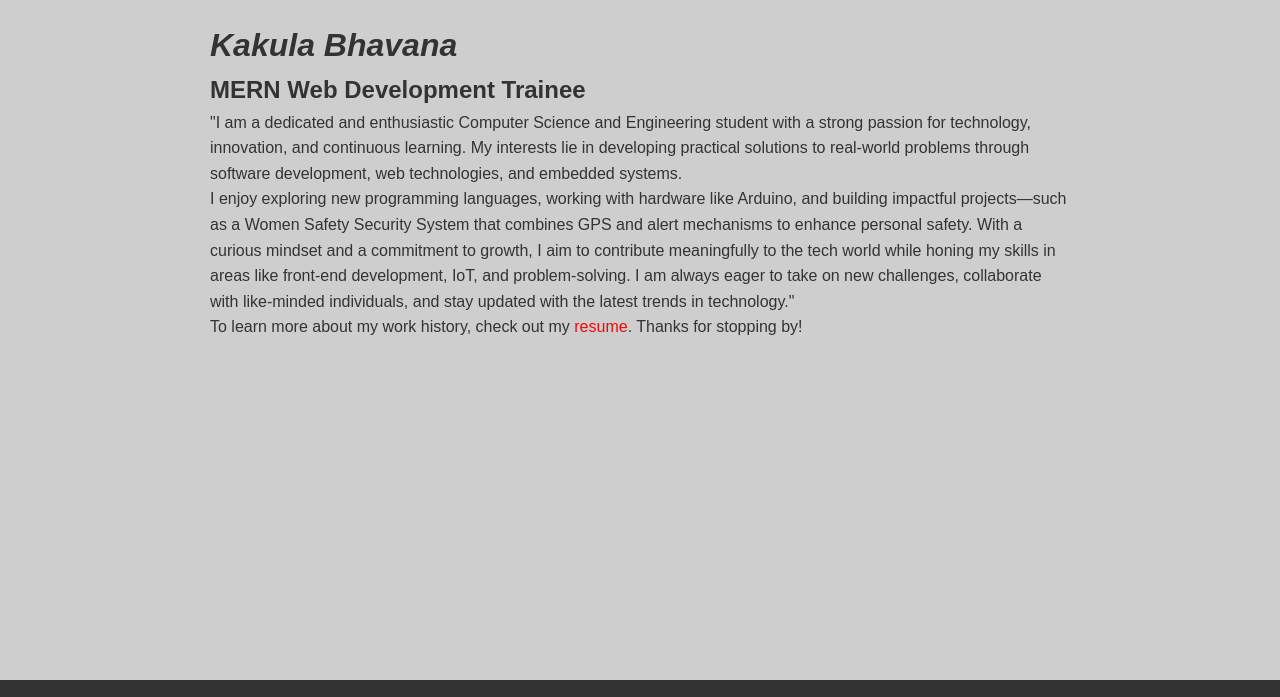
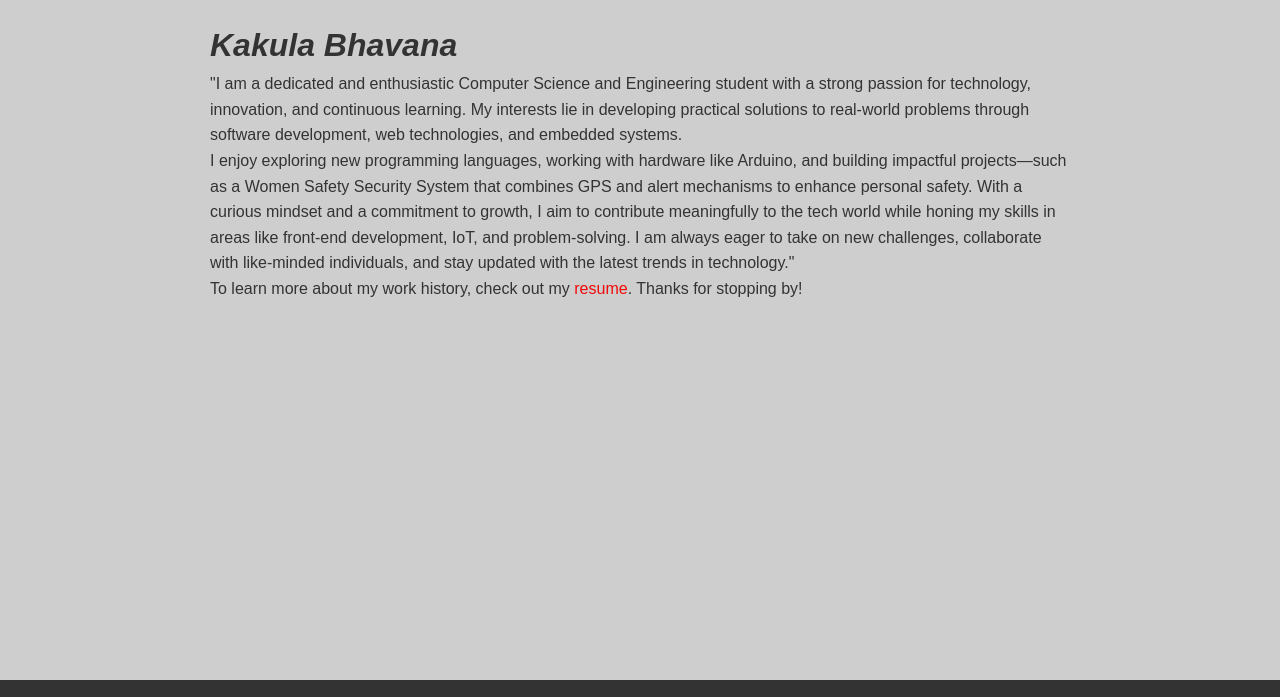
Before and after one commit to Bhavana200525/portfolio, a plain HTML site: page index.html in a window 1280 px wide. Shown: the top 697 px of the page. Drawn offline with Linux system fonts and the light colour scheme.

Commit message:
Updated portfolio with latest changes

```diff
--- a/index.html
+++ b/index.html
@@ -19,7 +19,7 @@
       <div class="content-bg"><header>
       <!-- Start content edits below this line. -->
         <h1><i>Kakula Bhavana</i></h1>
-        <h2>MERN Web Development Trainee</h2>
+
 
       <!-- End content edits here. -->
       </header>
```
